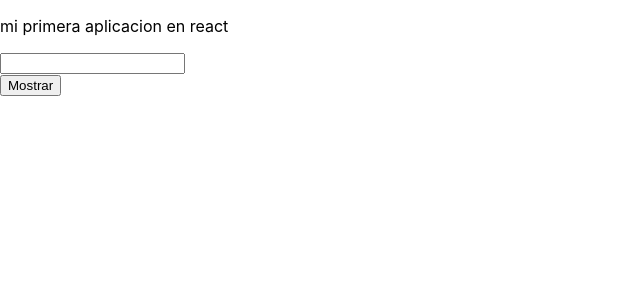
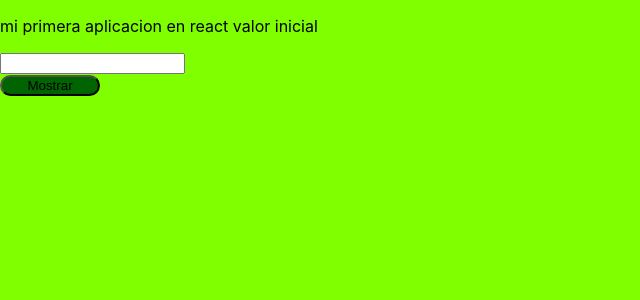
Before and after one commit to jfjimenezh/reacjs-lecture10, a React (Create React App) app: page / in a window 1280 px wide. Shown: the top 300 px of the page, without its empty margins (0-640 px from the left). Built offline with nearby package versions, Linux system fonts and the light colour scheme.

Commit message:
ejemplo css

```diff
--- a/src/App.css
+++ b/src/App.css
@@ -1,38 +1,12 @@
-.App {
-  text-align: center;
+body {
+  background-color: chartreuse;
+}
+.button-show {
+  border-radius: 20px;
+  background-color: darkgreen;
+  width: 100px;
 }
 
-.App-logo {
-  height: 40vmin;
-  pointer-events: none;
+.button-show:hover {
+  background-color: blue;
 }
-
-@media (prefers-reduced-motion: no-preference) {
-  .App-logo {
-    animation: App-logo-spin infinite 20s linear;
-  }
-}
-
-.App-header {
-  background-color: #282c34;
-  min-height: 100vh;
-  display: flex;
-  flex-direction: column;
-  align-items: center;
-  justify-content: center;
-  font-size: calc(10px + 2vmin);
-  color: white;
-}
-
-.App-link {
-  color: #61dafb;
-}
-
-@keyframes App-logo-spin {
-  from {
-    transform: rotate(0deg);
-  }
-  to {
-    transform: rotate(360deg);
-  }
-}
--- a/src/App.js
+++ b/src/App.js
@@ -14,17 +14,23 @@ class App extends Component {
   render() {
     return (
       <div>
-        <p>mi primera aplicacion en react{console.log("hola")}</p>
+        <p>mi primera aplicacion en react {this.state.valor}</p>
         <input type='text' onChange={this.cambio} />
         <br />
-        <button onClick={this.mostrar}>Mostrar</button>
+        <button className='button-show' onClick={this.mostrar}>
+          Mostrar
+        </button>
       </div>
     );
   }
   cambio = (event) => {
-    console.log(this.state.valor); //captura el valor del cambio y lo muestra
+    const newValue = event.target.value;
+    this.setState({ valor: newValue });
+    //console.log(this.state.valor); //captura el valor del cambio y lo muestra
   };
-  mostrar = (event) => {};
+  mostrar = (event) => {
+    console.log(this.state.valor);
+  };
 }
 
 export default App;
```
